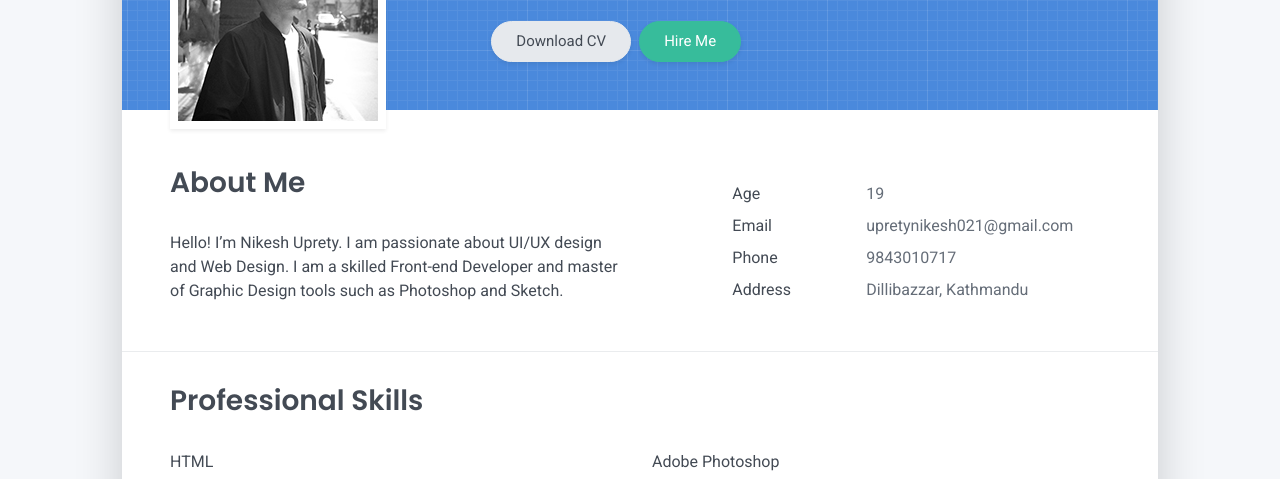
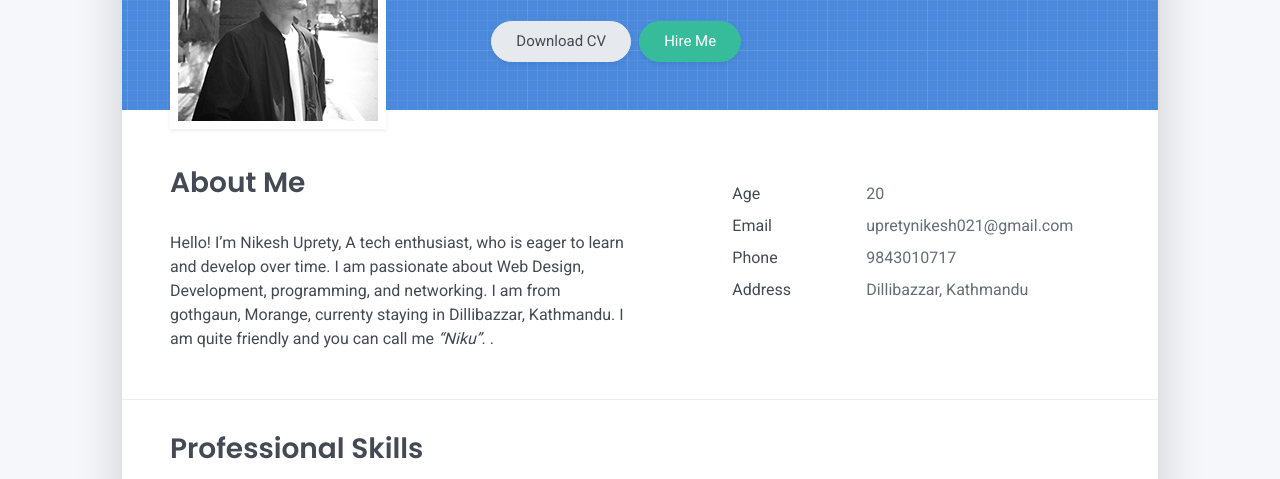
Before and after one commit to Nikesh-Uprety/My-Portfolio_Website, a plain HTML site: page index.html in a window 1280 px wide. Shown: the part 259-738 px from the top of the page. Drawn offline with Linux system fonts and the light colour scheme.

Commit message:
Update index.html

```diff
--- a/index.html
+++ b/index.html
@@ -66,7 +66,8 @@
     <div class="row">
       <div class="col-md-6">
         <h2 class="h3 mb-3">About Me</h2>
-        <p>Hello! I’m Nikesh Uprety. I am passionate about UI/UX design and Web Design. I am a skilled Front-end Developer and master of Graphic Design tools such as Photoshop and Sketch.</p>
+        <p> Hello! I’m Nikesh Uprety, A tech enthusiast, who is eager to learn and develop over time. I am passionate about Web Design, Development, programming, and networking. I am from gothgaun, Morange, currenty staying in Dillibazzar, Kathmandu. I am quite friendly and you can call me <i>“Niku”</i>.
+.</p>
       </div>
       <div class="col-md-5 offset-md-1">
         <div class="row mt-2">
@@ -74,7 +75,7 @@
             <div class="pb-1">Age</div>
           </div>
           <div class="col-sm-8">
-            <div class="pb-1 text-secondary">19</div>
+            <div class="pb-1 text-secondary">20</div>
           </div>
           <div class="col-sm-4">
             <div class="pb-1">Email</div>
```
